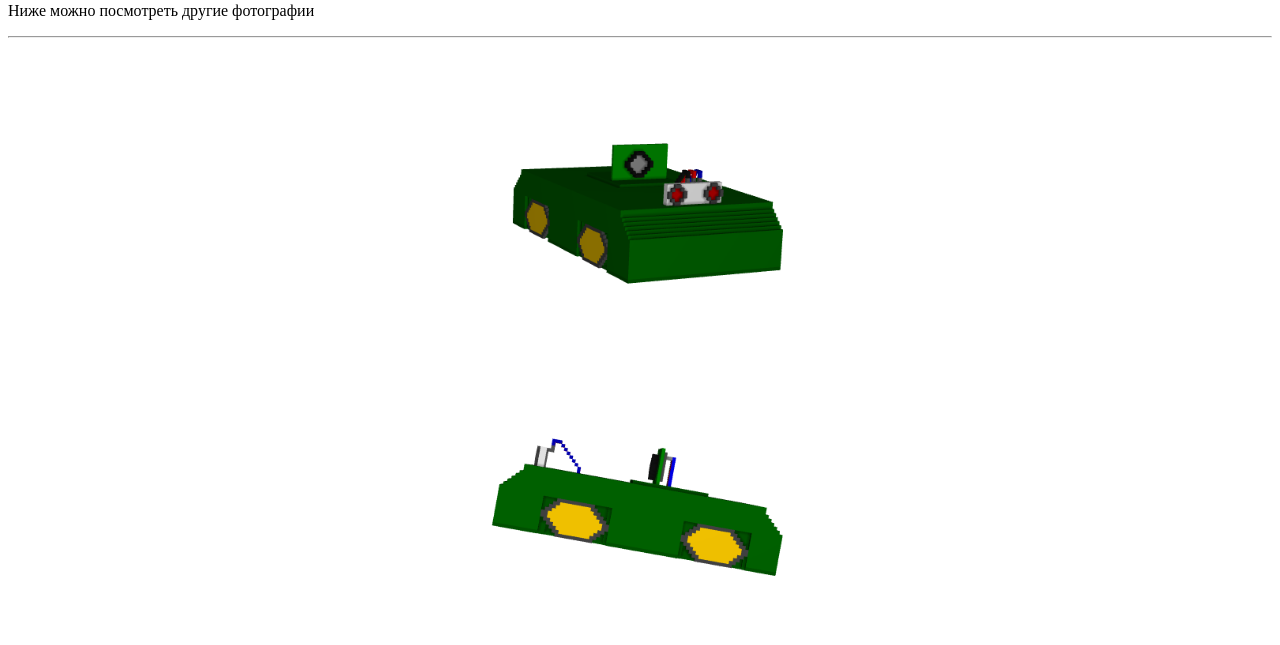
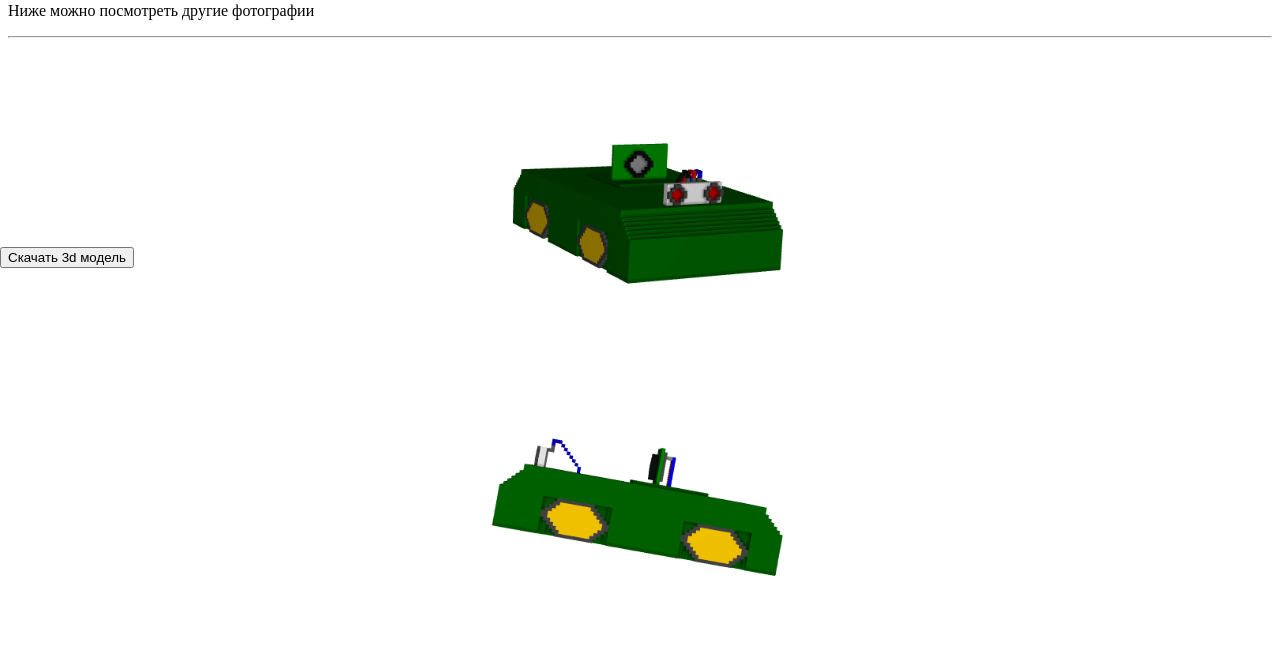
Before and after one commit to dizzzackl/https-dizzzackl.netlify.app, a PHP site: page /html/proect.html in a window 1280 px wide. Shown: the part 532-1177 px from the top of the page. Run offline with PHP 8.4, Linux system fonts and the light colour scheme.

Commit message:
Add files via upload

```diff
--- a/html/css/proect.css
+++ b/html/css/proect.css
@@ -8,7 +8,7 @@
 
 }
 .ava {
-    background-image: url("progekt/1.png");
+    background-image: url("https://dizzzackl.netlify.app/html/progekt/ava.png");
   background-size: cover;
   background-position: center;
   width: 100%;
@@ -25,7 +25,7 @@
   }
 }
 .photo1 {
-    background-image: url("progekt/1.png");
+    background-image: url("https://dizzzackl.netlify.app/html/progekt/1.png");
   background-size: cover;
   background-position: center;
   width: 100%;
@@ -42,7 +42,7 @@
   }
 }
 .photo2 {
-    background-image: url("progekt/2.png");
+    background-image: url("https://dizzzackl.netlify.app/html/progekt/2.png");
   background-size: cover;
   background-position: center;
   width: 100%;
@@ -59,7 +59,7 @@
   }
 }
 .photo3 {
-    background-image: url("progekt/3.png");
+    background-image: url("https://dizzzackl.netlify.app/html/progekt/3.png");
   background-size: cover;
   background-position: center;
   width: 100%;
@@ -92,3 +92,8 @@ body{
     width: auto;
     height: auto;
 }
+.but{
+    position: fixed;
+    bottom: 0;
+    left: 0;
+}
--- a/html/proect.html
+++ b/html/proect.html
@@ -28,6 +28,9 @@
 <div class="photo1"></div>
 <div class="photo2"></div>
 <div class="photo3"></div>
+<a href="dowload/model.vox">
+    <button class="but">Скачать 3d модель</button>
+</a>
 
 
 </body>
```
